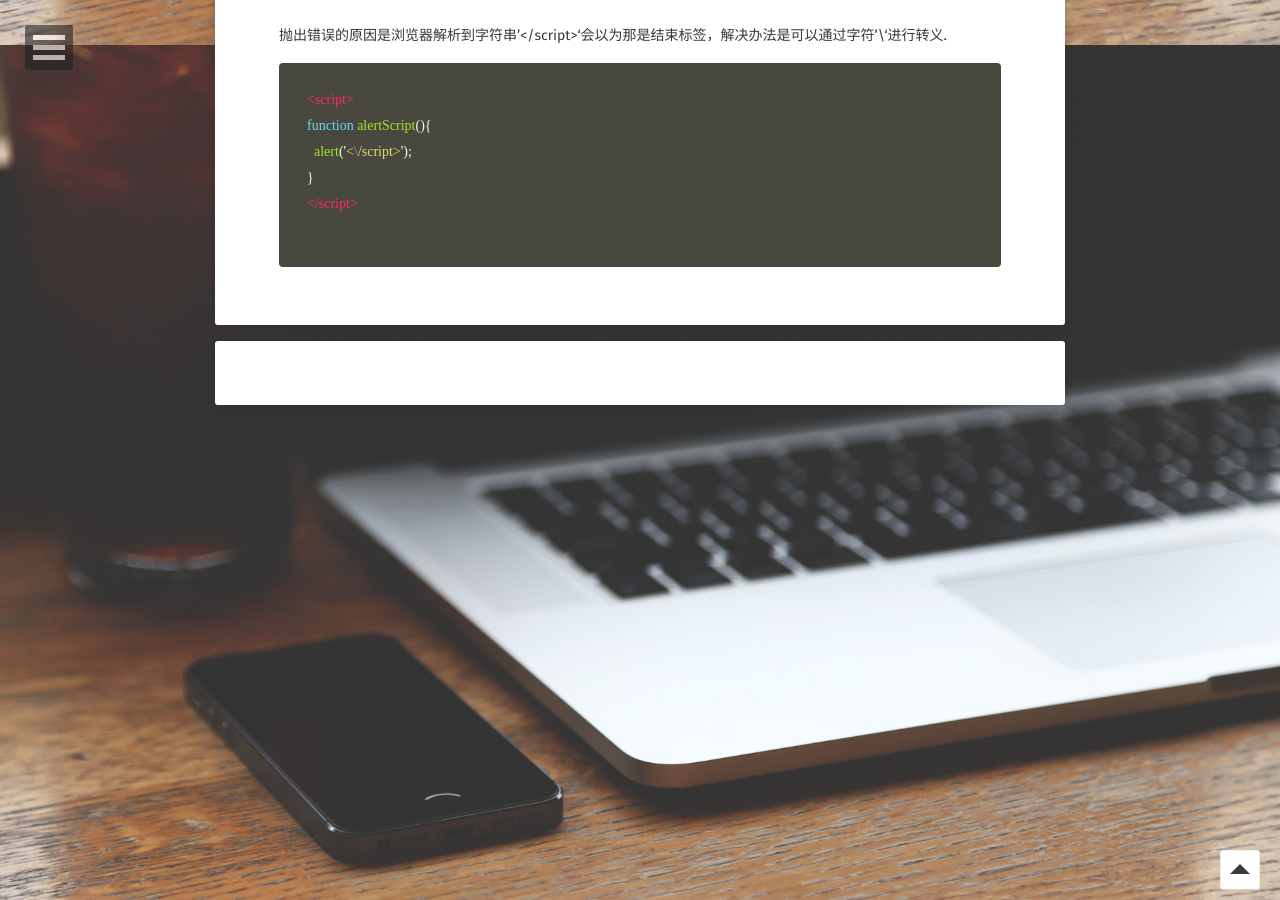
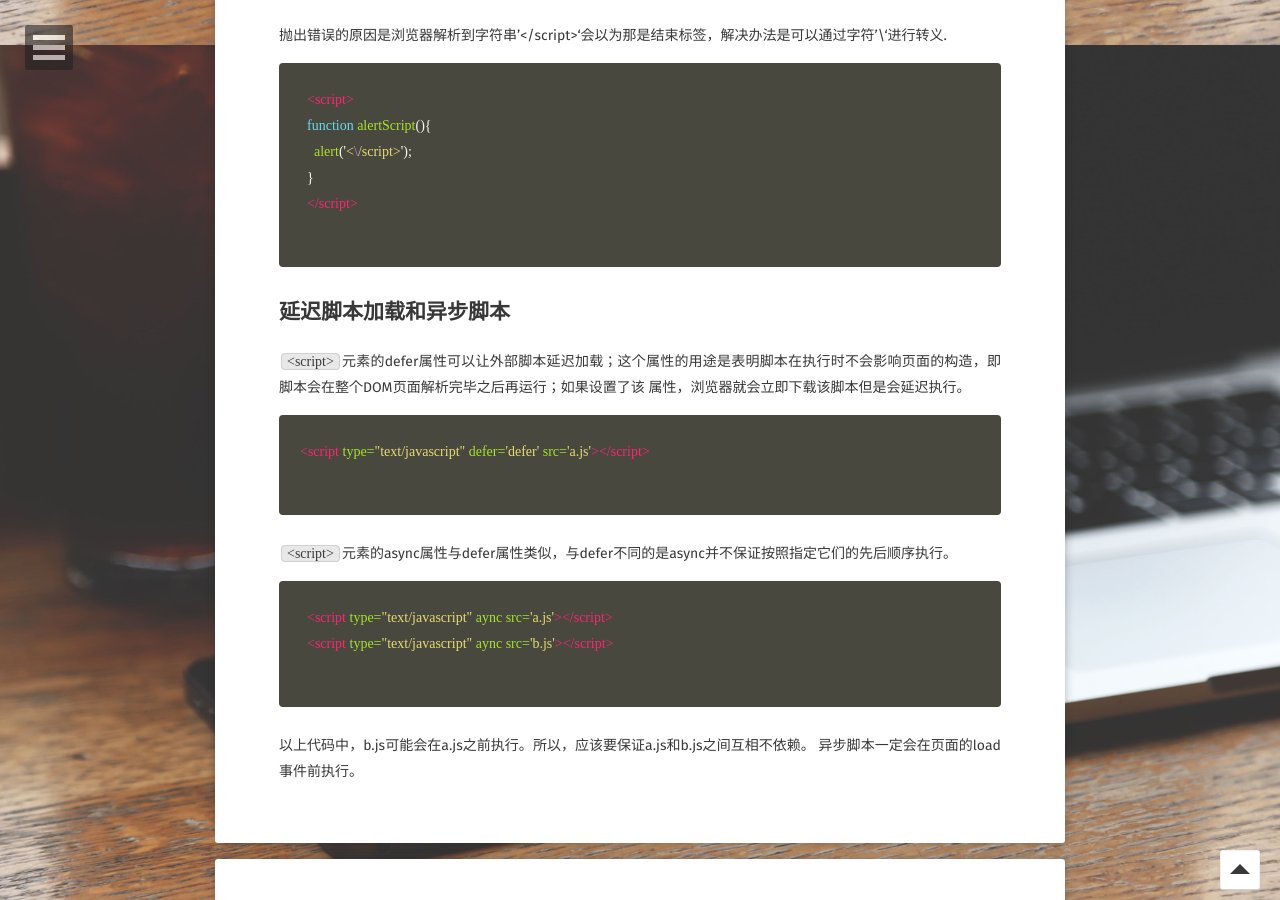
Before and after one commit to xcs-go/xcs.github.io, a Jekyll site: the page built from _posts/2017-10-10-script.md, in a window 1280 px wide and 900 px high, scrolled down 855 px. Built offline with Jekyll 4.4.1, drawn with Linux system fonts in a browser that asks for light colours; some web fonts are replaced; comment, search, counter and statistics services are not loaded.

Commit message:
script标签

```diff
--- a/_posts/2017-10-10-script.md
+++ b/_posts/2017-10-10-script.md
@@ -35,3 +35,16 @@ category: javascript
     }
     </script>
     {% endhighlight %}
+## 延迟脚本加载和异步脚本
+  `<script>`元素的defer属性可以让外部脚本延迟加载；这个属性的用途是表明脚本在执行时不会影响页面的构造，即脚本会在整个DOM页面解析完毕之后再运行；如果设置了该
+属性，浏览器就会立即下载该脚本但是会延迟执行。
+  {% highlight html %}
+  <script type="text/javascript" defer='defer' src='a.js'></script>
+  {% endhighlight %}
+  `<script>`元素的async属性与defer属性类似，与defer不同的是async并不保证按照指定它们的先后顺序执行。
+  {% highlight html %}
+    <script type="text/javascript" aync src='a.js'></script>
+    <script type="text/javascript" aync src='b.js'></script>
+  {% endhighlight %}
+  以上代码中，b.js可能会在a.js之前执行。所以，应该要保证a.js和b.js之间互相不依赖。
+  异步脚本一定会在页面的load事件前执行。
```
